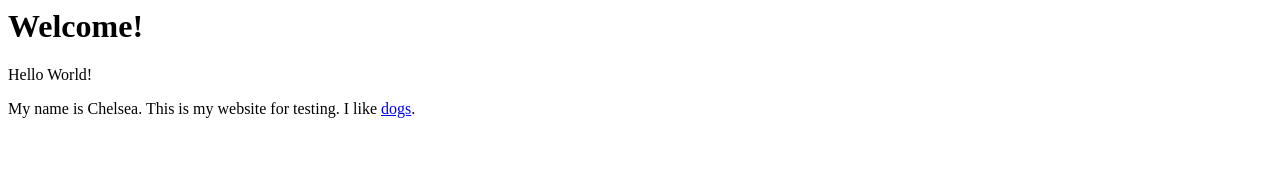
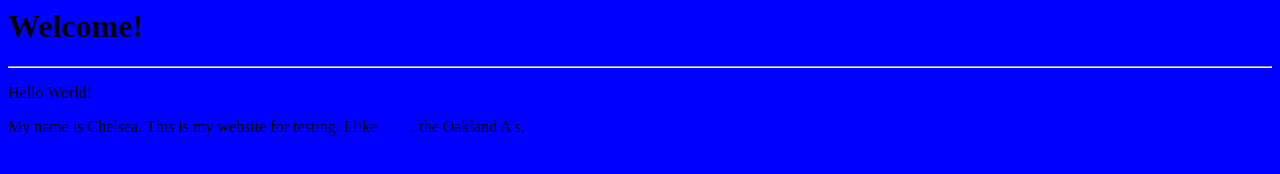
Before and after one commit to chelseaaglubat/csp-sp2019-test, a plain HTML site: page index.html in a window 1280 px wide. Drawn offline with Linux system fonts and the light colour scheme.

Commit message:
Update index.html

```diff
--- a/index.html
+++ b/index.html
@@ -1,9 +1,11 @@
 <html>
   <title>MyWebpage</title>
-  <body>
+  <body bgcolor="blue">
     <h1>Welcome!</h1>
+    <hr>
     <p>Hello World!
     <p>My name is Chelsea. This is my website for testing. I like
       <a href="https://bit.ly/2QkUQyc">dogs</a>.
+      the <a href"http://www.oaklandathletics.com>Oakland A's</a>.
   </body>
 </html>
```
